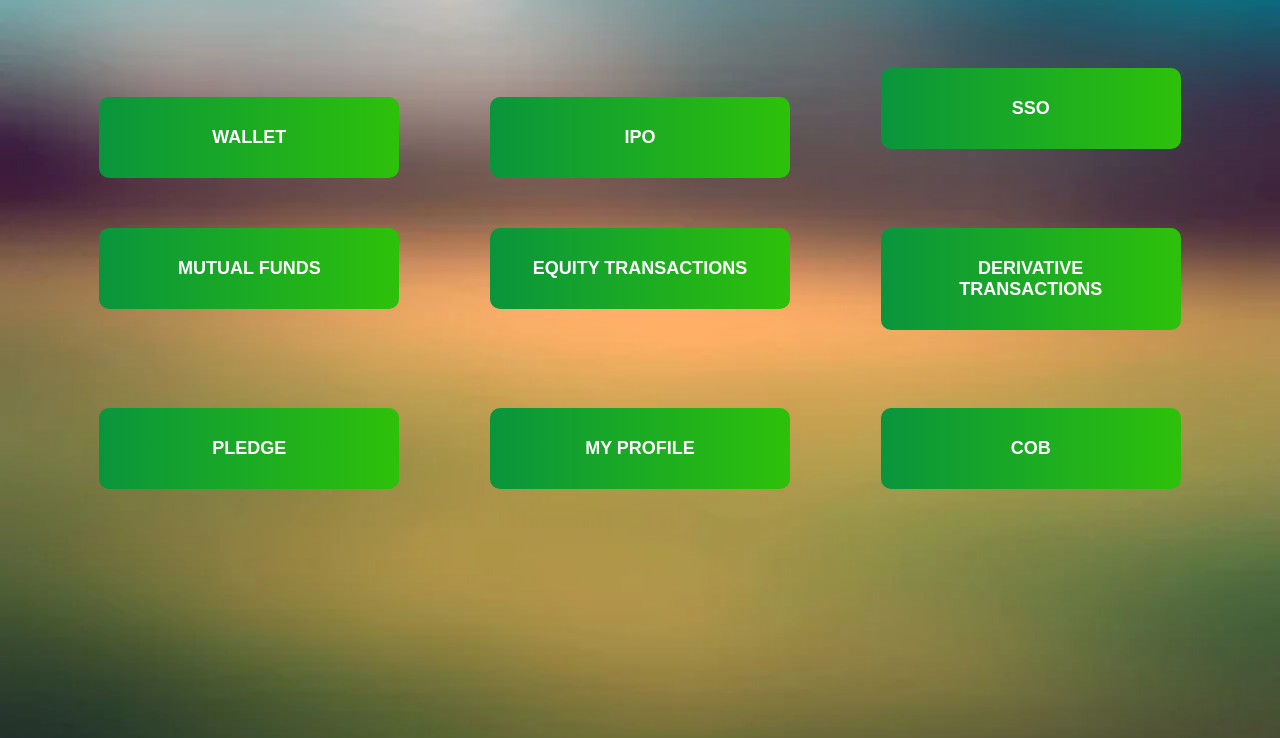
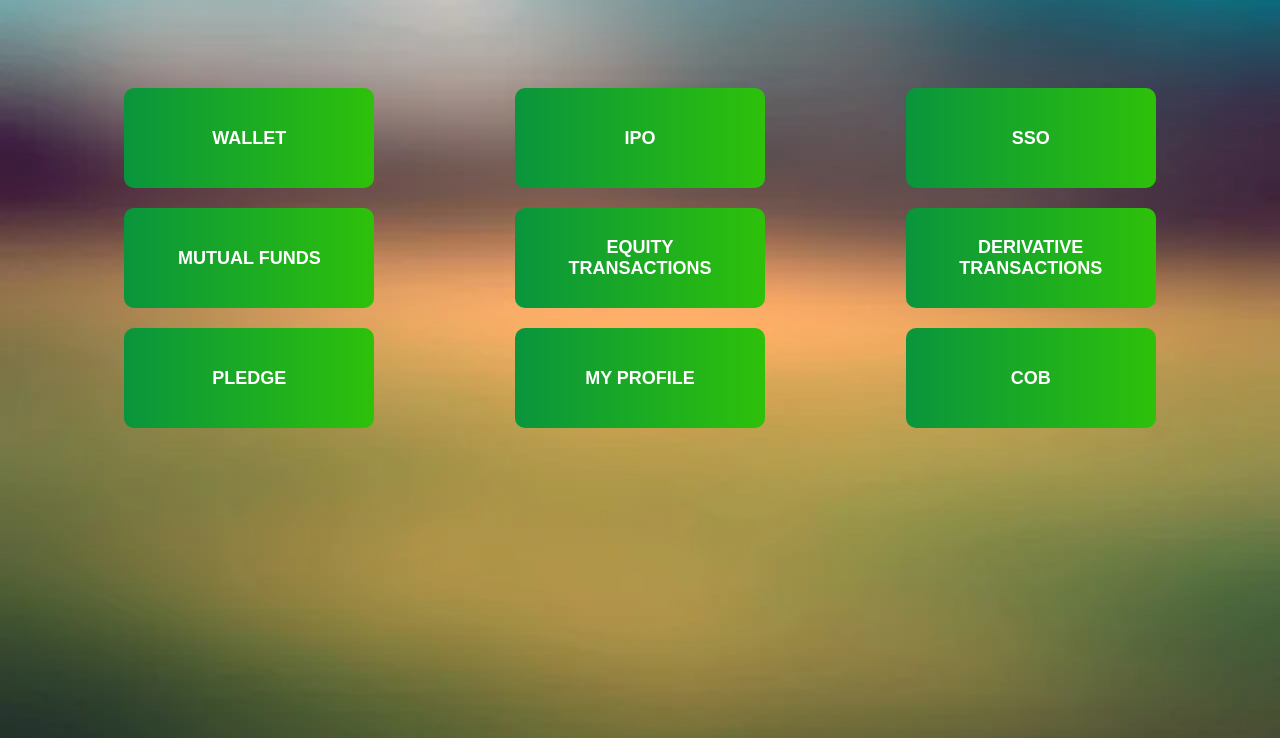
Before and after one commit to mrudula-ventura/app_support_login, a Flask app: template templates/client_page.html in a window 1280 px wide. Shown: the part 62-800 px from the top of the page. Run offline with Flask 3, Linux system fonts and the light colour scheme; the template is opened without the code that fills it, so the values that code supplies are empty; parts of the project's set-up code (start-up, migrations or seed data) failed here and were passed over.

Commit message:
client page button size alignment

```diff
--- a/static/styles/client_page.css
+++ b/static/styles/client_page.css
@@ -27,42 +27,55 @@ body {
     z-index: 4;
   }
 
+  /* Button container with grid layout */
 .btn-container {
-    display:grid ;
-    grid-template-columns: repeat(3,1fr);
-    gap: 20px;
-    /* background: rgba(128, 110, 110, 0.614); */
-    height: 60%;
-    padding: 30px;
-    border-radius: 5px;
-    /* box-shadow: 0 4px 8px rgba(0, 0, 0, 0.1); */
-    width: 90%;
+  display: grid;
+  grid-template-columns: repeat(3, 1fr); /* 3 columns per row */
+  gap: 20px; /* Space between the buttons */
+  justify-items: center; /* Center the buttons horizontally */
+  align-items: center; /* Center the buttons vertically */
+  width: 90%; /* Set width for the container */
+  max-width: 1200px; /* Avoid overly large container on big screens */
+  margin: 0 auto; /* Center the entire container */
+  position: absolute;
+  top: 150px; /* Adjust the vertical position */
   text-align: center;
-    position: absolute;
-    top: 100px;
 }
+
+/* Button styles */
 .btn {
   background-image: linear-gradient(to right, hsl(142, 88%, 31%) 0%, #2ec209 51%, #1bc359 100%);
   font-size: 18px;
-  margin: auto;
+  width: 250px; /* Fixed width for all buttons */
+  height: 100px; /* Fixed height for all buttons */
   border: none;
-  width: 300px;
   font-weight: bold;
-  flex: 1 1 auto;
-    margin: auto;
-    padding: 30px;
+  padding: 20px;
   text-align: center;
-    text-decoration:none;
   text-transform: uppercase;
   transition: 0.5s;
   background-size: 200% auto;
   color: white;
-    /* box-shadow: 0 0 20px #eee; */
   border-radius: 10px;
+}
 
-  }
+/* Hover effect for buttons */
 .btn:hover {
   background-position: right center;
+}
+
+/* Responsive design: stack buttons vertically on smaller screens */
+@media (max-width: 600px) {
+  .btn-container {
+      grid-template-columns: 1fr; /* Stack buttons in a single column */
+      gap: 15px; /* Adjust gap for smaller screens */
+  }
+
+  .btn {
+      width: 100%; /* Take up full width on smaller screens */
+      height: auto; /* Allow height to adjust based on content */
+      padding: 15px;
+  }
 }
 
   /* Style for the user info container */
--- a/static/styles/mf_protfolio.css
+++ b/static/styles/mf_protfolio.css
@@ -85,7 +85,7 @@ td {
 /*logout button*/
 .lo_btn {
     position: fixed;
-    top: 10px;
+    top: 7px;
     left: 120px;
     background-color: #6f42c1;
     padding: 8px 10px;
--- a/templates/client_page.html
+++ b/templates/client_page.html
@@ -145,17 +145,17 @@ flex: 1 1 auto;
 
        <a href="wallet.html"><button class="btn">SSO</button></a>
 
-        <a href="mf_protfolio.html"><button class="btn">Mutual Funds</button></a>
+        <button class="btn" onclick="openPage('mf_protfolio.html')">Mutual Funds</button>
 
-        <a href="wallet.html"><button class="btn">Equity Transactions</button></a>
+        <button class="btn" onclick="openPage('equity.html')">Equity Transactions</button>
 
-        <a href="wallet.html"><button class="btn">Derivative Transactions</button></a>
+        <button class="btn" onclick="openPage('equity.html')">Derivative Transactions</button>
 
-        <a href="wallet.html"><button class="btn">Pledge</button></a>
+        <button class="btn" onclick="openPage('equity.html')">Pledge</button>
 
-        <a href="wallet.html"><button class="btn">My Profile</button>
+        <button class="btn" onclick="openPage('equity.html')">My Profile</button>
 
-          <a href="wallet.html"><button class="btn">COB</button></a>
+         <button class="btn" onclick="openPage('equity.html')">COB</button>
 
     </div>
     <script src="../static/scripts/client_page.js">    </script>
```
Also changed, not shown: templates/mf_protfolio.html (+4 -4 lines). Lines whose indentation alone changed are shown as unchanged.
